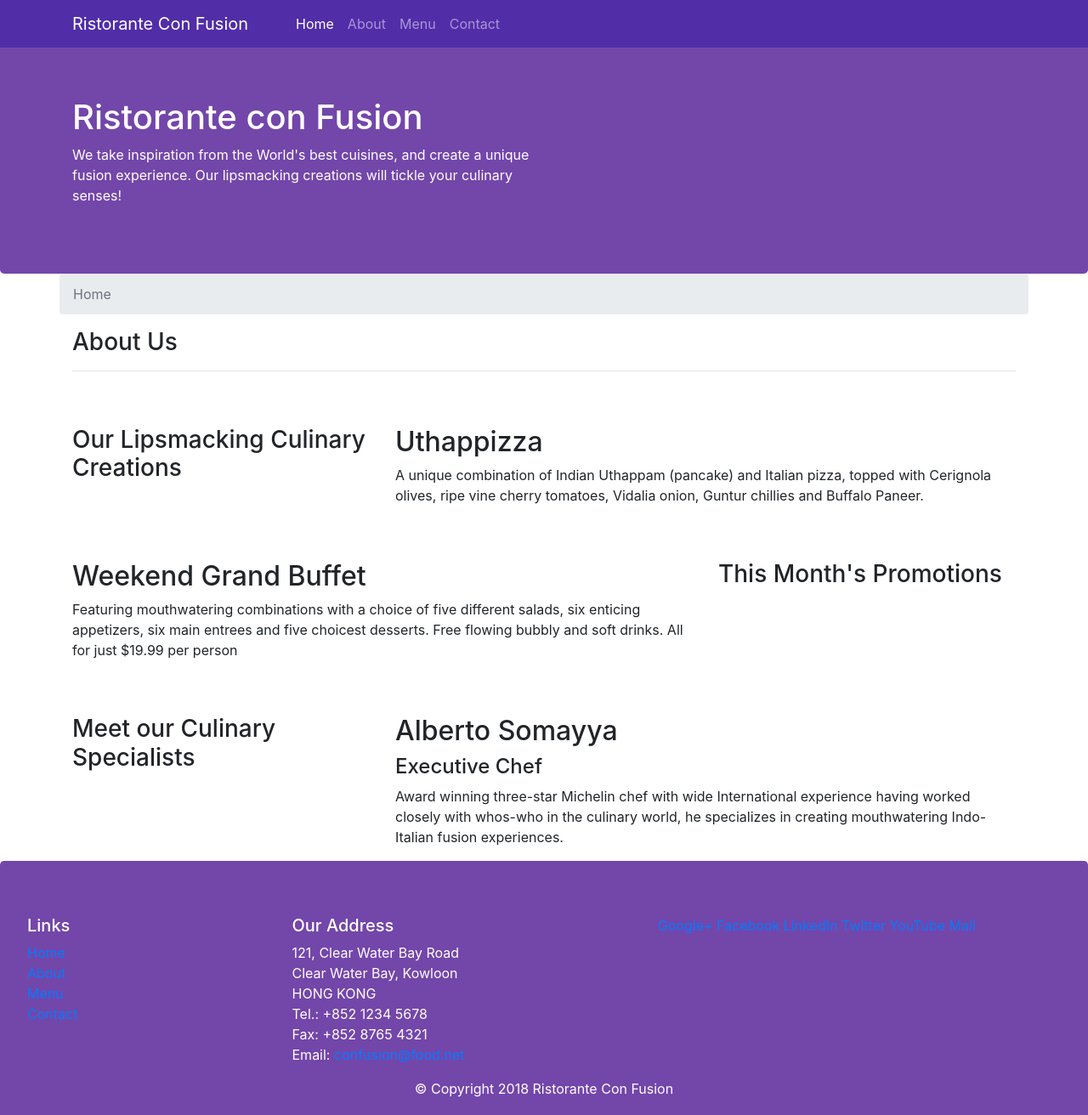
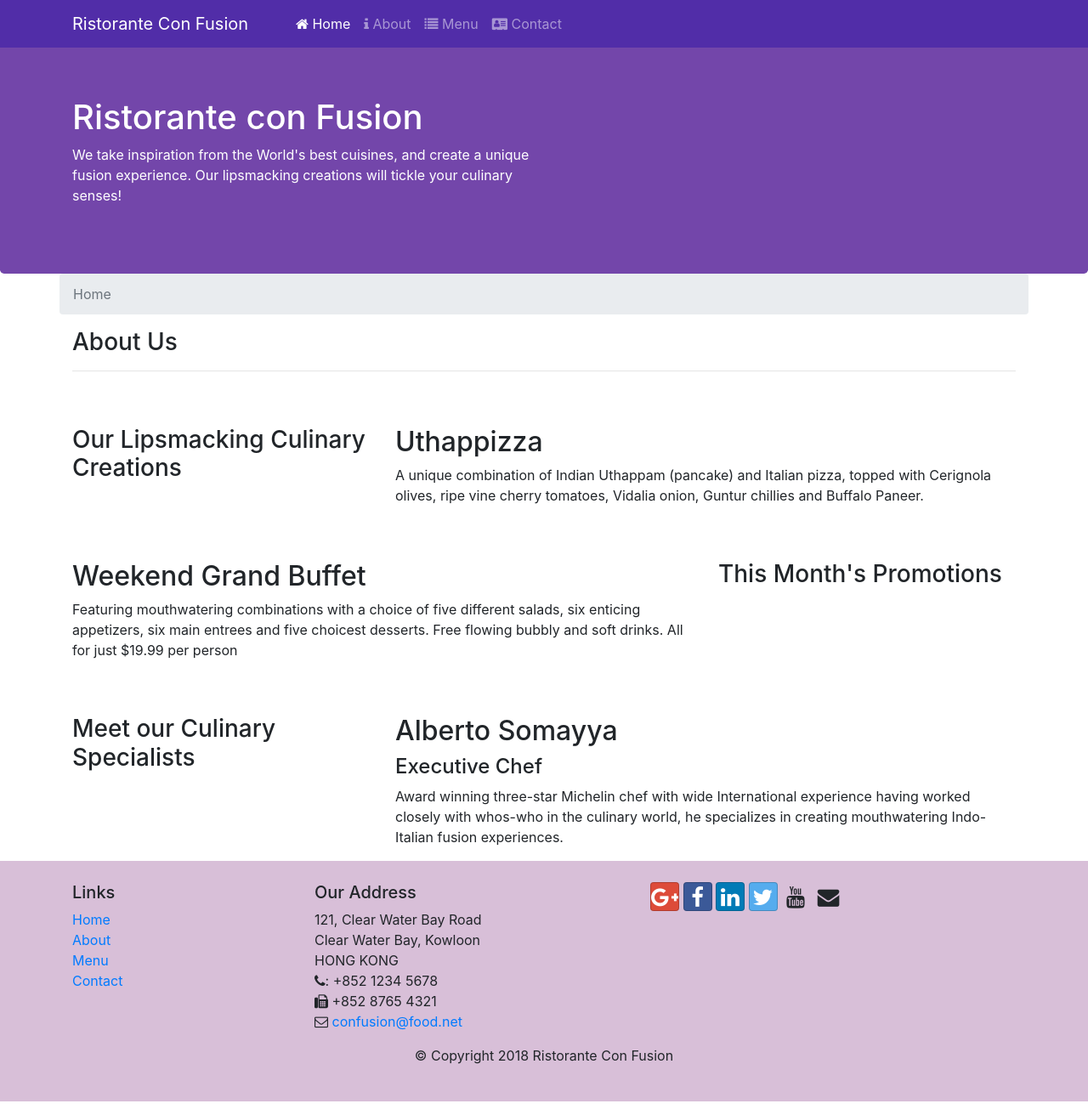
Before and after one commit to sudhanshuskr/full-stack-webd, a website: page index.html in a window 1280 px wide. Shown: the top 1312 px of the page at 85% size. Drawn offline with nearby package versions, Linux system fonts and the light colour scheme.

Commit message:
font-icons

```diff
--- a/index.html
+++ b/index.html
@@ -9,6 +9,8 @@
 
     <!-- Bootstrap CSS -->
     <link rel="stylesheet" href="node_modules/bootstrap/dist/css/bootstrap.min.css">
+    <link rel="stylesheet" href="node_modules/font-awesome/css/font-awesome.min.css">
+    <link rel="stylesheet" href="node_modules/bootstrap-social/bootstrap-social.css">
     <link rel="stylesheet" href="css/styles.css">
     <title>Ristorante Con Fusion</title>
 </head>
@@ -22,10 +24,10 @@
             <a class="navbar-brand mr-auto" href = "#">Ristorante Con Fusion</a>
             <div class="collapse navbar-collapse" id ="Navbar">
                 <ul class="navbar-nav mr-auto ml-5">
-                    <li class="nav-item"><a class="nav-link active" href="#">Home</a></li>
-                    <li class="nav-item"><a class="nav-link" href="aboutus.html">About</a></li>
-                    <li class="nav-item"><a class="nav-link" href="#">Menu</a></li>
-                    <li class="nav-item"><a class="nav-link" href="#">Contact</a></li>
+                    <li class="nav-item"><a class="nav-link active" href="#"><span class="fa fa-home"></span> Home</a></li>
+                    <li class="nav-item"><a class="nav-link" href="aboutus.html"><span class="fa fa-info"></span> About</a></li>
+                    <li class="nav-item"><a class="nav-link" href="#"><span class="fa fa-list"></span> Menu</a></li>
+                    <li class="nav-item"><a class="nav-link" href="#"><span class="fa fa-address-card"></span> Contact</a></li>
 
 
                 </ul>
@@ -94,8 +96,8 @@
         </div>
     </div>
 
-    <footer class="jumbotron">
-        <div>
+    <footer class="footer">
+        <div class="container">
             <div class="row">
                 <div class="col-md-3">
                     <h5>Links</h5>
@@ -112,19 +114,19 @@
 		              121, Clear Water Bay Road<br>
 		              Clear Water Bay, Kowloon<br>
 		              HONG KONG<br>
-		              Tel.: +852 1234 5678<br>
-		              Fax: +852 8765 4321<br>
-		              Email: <a href="mailto:confusion@food.net">confusion@food.net</a>
+		              <i class="fa fa-phone"></i>: +852 1234 5678<br>
+		              <i class="fa fa-fax"></i> +852 8765 4321<br>
+		              <i class="fa fa-envelope-o "></i> <a href="mailto:confusion@food.net">confusion@food.net</a>
 		           </address>
                 </div>
                 <div class="col-md-5">
                     <div class="container-fluid">
-                        <a href="http://google.com/+">Google+</a>
-                        <a href="http://www.facebook.com/profile.php?id=">Facebook</a>
-                        <a href="http://www.linkedin.com/in/">LinkedIn</a>
-                        <a href="http://twitter.com/">Twitter</a>
-                        <a href="http://youtube.com/">YouTube</a>
-                        <a href="mailto:">Mail</a>
+                        <a class="btn btn-social-icon btn-google" href="http://google.com/+"><i class="fa fa-google-plus"></i></a>
+                        <a class="btn btn-social-icon btn-facebook" href="http://www.facebook.com/profile.php?id="><i class="fa fa-facebook"></i></a>
+                        <a class="btn btn-social-icon btn-linkedin" href="http://www.linkedin.com/in/"><i class="fa fa-linkedin"></i></a>
+                        <a class="btn btn-social-icon btn-twitter" href="http://twitter.com/"><i class="fa fa-twitter"></i></a>
+                        <a class="btn btn-social-icon btn-youtube" href="http://youtube.com/"><i class="fa fa-youtube"></i></a>
+                        <a class="btn btn-social-icon" href="mailto:"><i class="fa fa-envelope"></i></a>
                     </div>
                 </div>
            </div>
--- a/package.json
+++ b/package.json
@@ -15,6 +15,8 @@
   },
   "dependencies": {
     "bootstrap": "^4.5.0",
+    "bootstrap-social": "^5.1.1",
+    "font-awesome": "^4.7.0",
     "jquery": "^3.5.1",
     "popper.js": "^1.16.1"
   }
```
Also changed, not shown: aboutus.html (+16 -14 lines), 1 other file.
